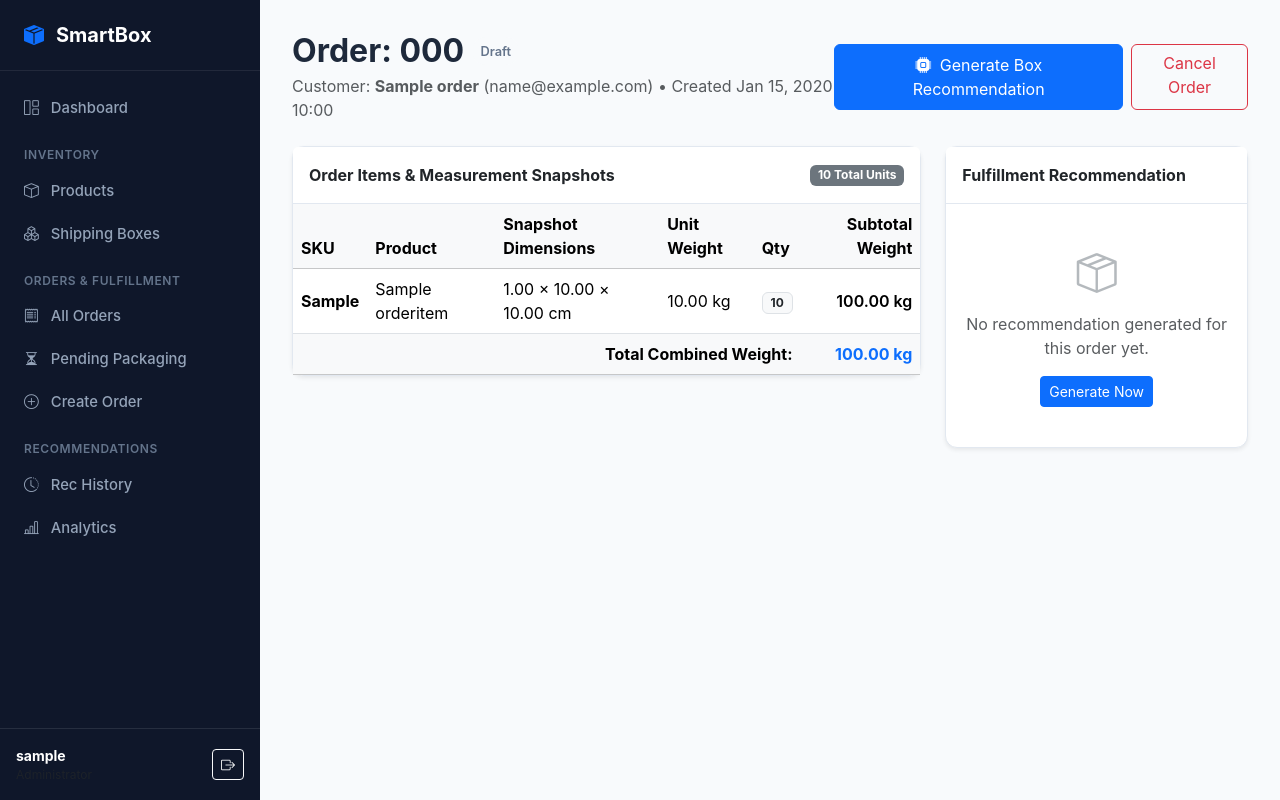
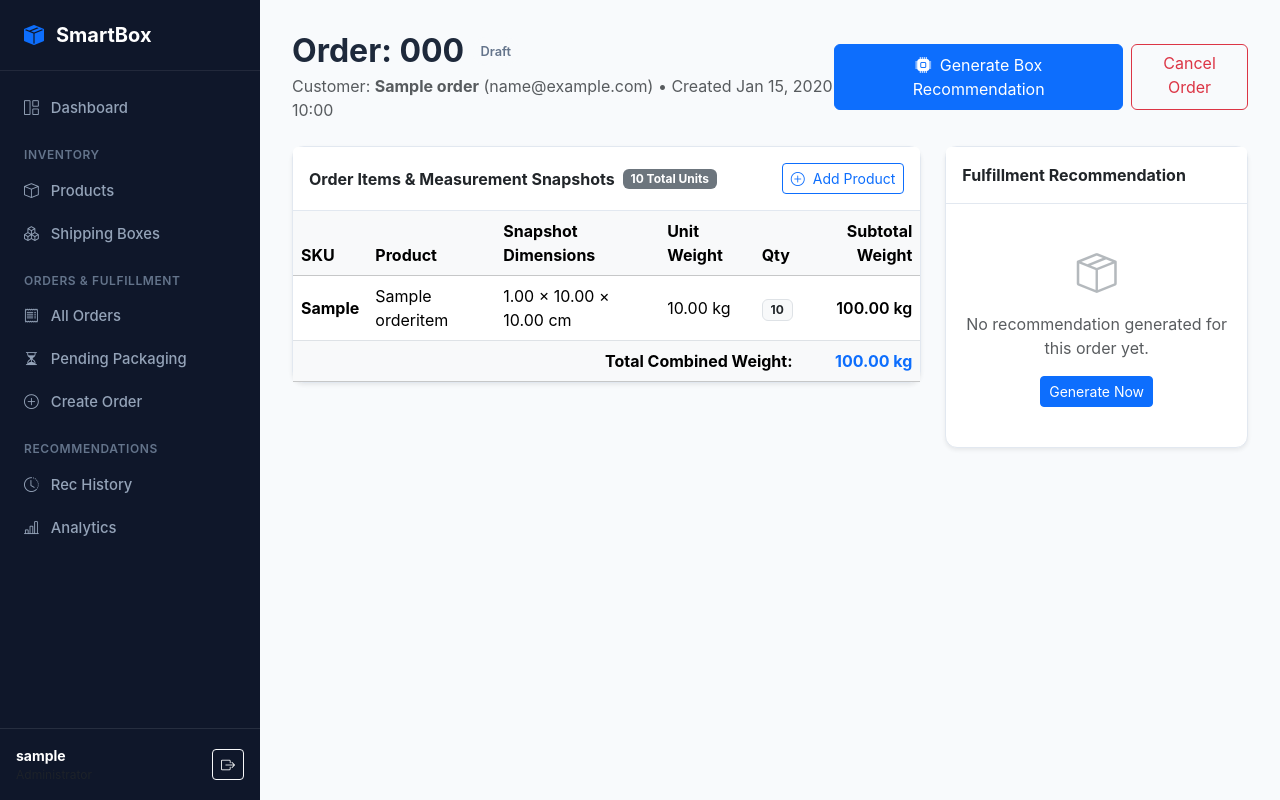
Before and after one commit to 2110Abhishek/smartbox, a Django app: page /orders/1/ in a window 1280 px wide. Run offline with Django 5.2, Linux system fonts and the light colour scheme; a user stored in the database is signed in; tables that the repository leaves empty hold one stand-in row (values such as "Sample post"); data that the repository does not hold is empty.

Commit message:
Feature: Robust formset empty_form cloning and direct Add Product modal on Order Detail

```diff
--- a/orders/urls.py
+++ b/orders/urls.py
@@ -8,5 +8,6 @@ urlpatterns = [
     path("pending/", views.pending_orders, name="pending_orders"),
     path("create/", views.order_create, name="order_create"),
     path("<int:pk>/", views.order_detail, name="order_detail"),
+    path("<int:pk>/add-item/", views.order_add_item, name="order_add_item"),
     path("<int:pk>/cancel/", views.order_cancel, name="order_cancel"),
 ]
--- a/orders/views.py
+++ b/orders/views.py
@@ -85,11 +85,46 @@ def order_create(request):
 def order_detail(request, pk):
     order = get_object_or_404(Order.objects.prefetch_related("items", "recommendations"), pk=pk)
     latest_rec = order.recommendations.first()
+    active_products = Product.objects.filter(is_active=True)
     return render(request, "orders/order_detail.html", {
         "order": order,
         "items": order.items.all(),
         "latest_rec": latest_rec,
+        "active_products": active_products,
     })
+
+
+@login_required
+def order_add_item(request, pk):
+    order = get_object_or_404(Order, pk=pk)
+    if order.status in [OrderStatus.COMPLETED, OrderStatus.CANCELLED]:
+        messages.error(request, "Cannot modify completed or cancelled orders.")
+        return redirect("orders:order_detail", pk=pk)
+
+    if request.method == "POST":
+        product_id = request.POST.get("product_id")
+        try:
+            quantity = int(request.POST.get("quantity", 1))
+            if quantity <= 0:
+                messages.error(request, "Quantity must be greater than zero.")
+                return redirect("orders:order_detail", pk=pk)
+        except (ValueError, TypeError):
+            messages.error(request, "Invalid quantity entered.")
+            return redirect("orders:order_detail", pk=pk)
+
+        product = get_object_or_404(Product, pk=product_id)
+        if not product.is_active:
+            messages.error(request, "Cannot add inactive product.")
+            return redirect("orders:order_detail", pk=pk)
+
+        OrderItem.objects.create(order=order, product=product, quantity=quantity)
+        if order.status in [OrderStatus.RECOMMENDED, OrderStatus.READY_FOR_PACKAGING]:
+            order.status = OrderStatus.PENDING
+            order.save()
+
+        messages.success(request, f"Added {quantity}x {product.sku} ({product.name}) to order {order.order_number}.")
+
+    return redirect("orders:order_detail", pk=pk)
 
 
 @login_required
--- a/templates/orders/order_detail.html
+++ b/templates/orders/order_detail.html
@@ -30,8 +30,15 @@
     <div class="col-lg-8">
         <div class="card shadow-sm mb-4">
             <div class="card-header py-3 d-flex justify-content-between align-items-center">
-                <span class="fw-bold">Order Items & Measurement Snapshots</span>
-                <span class="badge bg-secondary">{{ order.total_quantity }} Total Units</span>
+                <div class="d-flex align-items-center gap-2">
+                    <span class="fw-bold">Order Items & Measurement Snapshots</span>
+                    <span class="badge bg-secondary">{{ order.total_quantity }} Total Units</span>
+                </div>
+                {% if order.status != 'COMPLETED' and order.status != 'CANCELLED' %}
+                <button type="button" class="btn btn-sm btn-outline-primary" data-bs-toggle="modal" data-bs-target="#addItemModal">
+                    <i class="bi bi-plus-circle me-1"></i> Add Product
+                </button>
+                {% endif %}
             </div>
             <div class="card-body p-0">
                 <div class="table-responsive">
@@ -140,4 +147,37 @@
         </div>
     </div>
 </div>
+
+<!-- Add Item Modal -->
+<div class="modal fade" id="addItemModal" tabindex="-1" aria-hidden="true">
+    <div class="modal-dialog">
+        <div class="modal-content">
+            <form method="post" action="{% url 'orders:order_add_item' order.id %}">
+                {% csrf_token %}
+                <div class="modal-header">
+                    <h5 class="modal-title fw-bold">Add Product to {{ order.order_number }}</h5>
+                    <button type="button" class="btn-close" data-bs-dismiss="modal" aria-label="Close"></button>
+                </div>
+                <div class="modal-body">
+                    <div class="mb-3">
+                        <label class="form-label fw-semibold">Select Active Product</label>
+                        <select name="product_id" class="form-select" required>
+                            {% for p in active_products %}
+                                <option value="{{ p.id }}">{{ p.sku }} &mdash; {{ p.name }} ({{ p.length }}×{{ p.width }}×{{ p.height }}cm, {{ p.weight }}kg)</option>
+                            {% endfor %}
+                        </select>
+                    </div>
+                    <div class="mb-3">
+                        <label class="form-label fw-semibold">Quantity</label>
+                        <input type="number" name="quantity" class="form-control" value="1" min="1" required>
+                    </div>
+                </div>
+                <div class="modal-footer">
+                    <button type="button" class="btn btn-outline-secondary" data-bs-dismiss="modal">Cancel</button>
+                    <button type="submit" class="btn btn-primary">Add to Order</button>
+                </div>
+            </form>
+        </div>
+    </div>
+</div>
 {% endblock %}
```
Also changed, not shown: templates/orders/order_form.html (+30 -15 lines).
